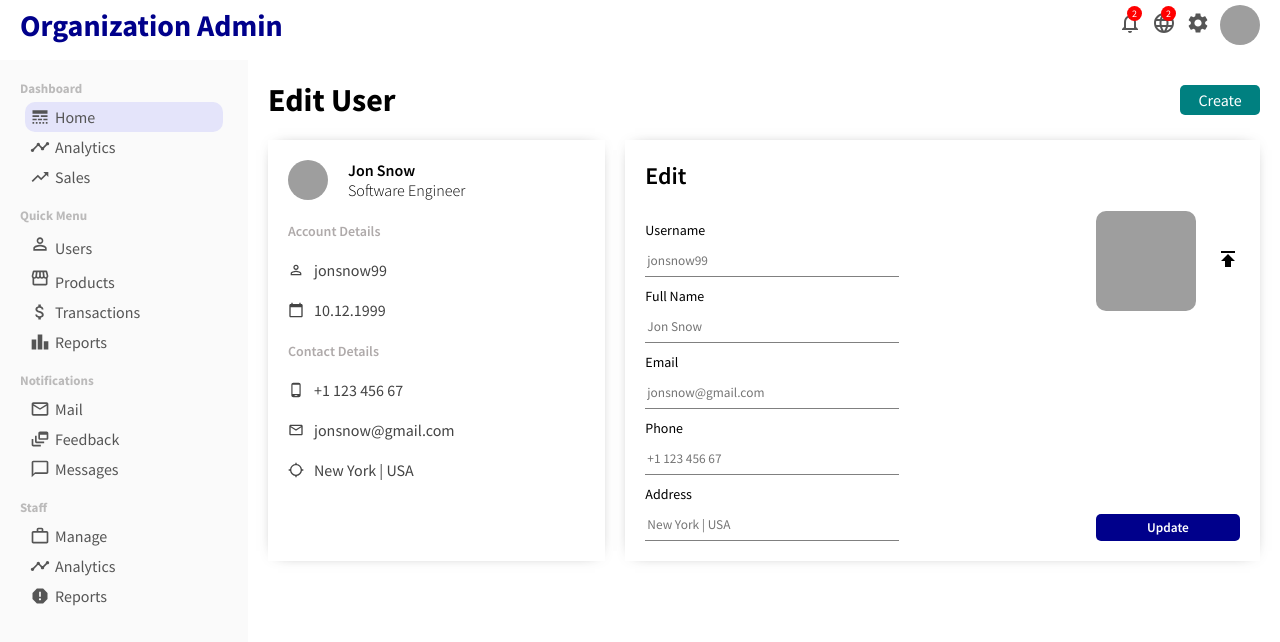
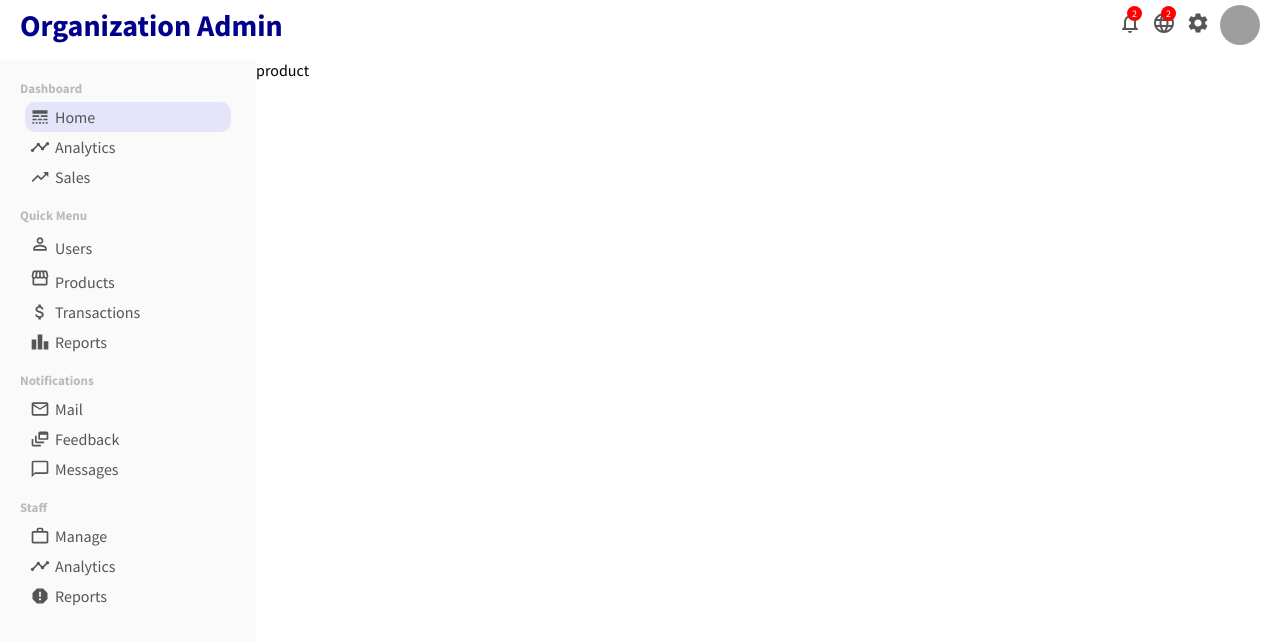
Before and after one commit to alejandropascuale/Organiation-Admin, a React (Create React App) app: page /products/1 in a window 1280 px wide. Shown: the top 642 px of the page. Built offline with nearby package versions, Linux system fonts and the light colour scheme; grey boxes are pictures that could not be loaded.

Commit message:
create Product component to edit products

```diff
--- a/src/App.js
+++ b/src/App.js
@@ -7,6 +7,7 @@ import UserList from './pages/userList/UserList';
 import User from './pages/user/User';
 import NewUser from './pages/newUser/NewUser';
 import ProductList from './pages/productList/ProductList';
+import Product from './pages/product/Product';
 
 function App() {
   return (
@@ -20,7 +21,7 @@ function App() {
           <Route path='/user/:userId' element={ <User /> } />
           <Route path='/newUser' element={ <NewUser /> } />
           <Route path='/products' element={ <ProductList /> } />
-          <Route path='/products/:productId' element={ <User /> } />
+          <Route path='/products/:productId' element={ <Product /> } />
           <Route path='/newproduct' element={ <User /> } />
         </Routes>
       </div>
--- /dev/null
+++ b/src/pages/product/Product.jsx
@@ -0,0 +1,9 @@
+import './product.css'
+
+export default function Product() {
+  return (
+    <div className='product'>
+      product
+    </div>
+  )
+}
--- /dev/null
+++ b/src/pages/product/product.css
@@ -0,0 +1,3 @@
+.product {
+    flex: 4;
+}
```
